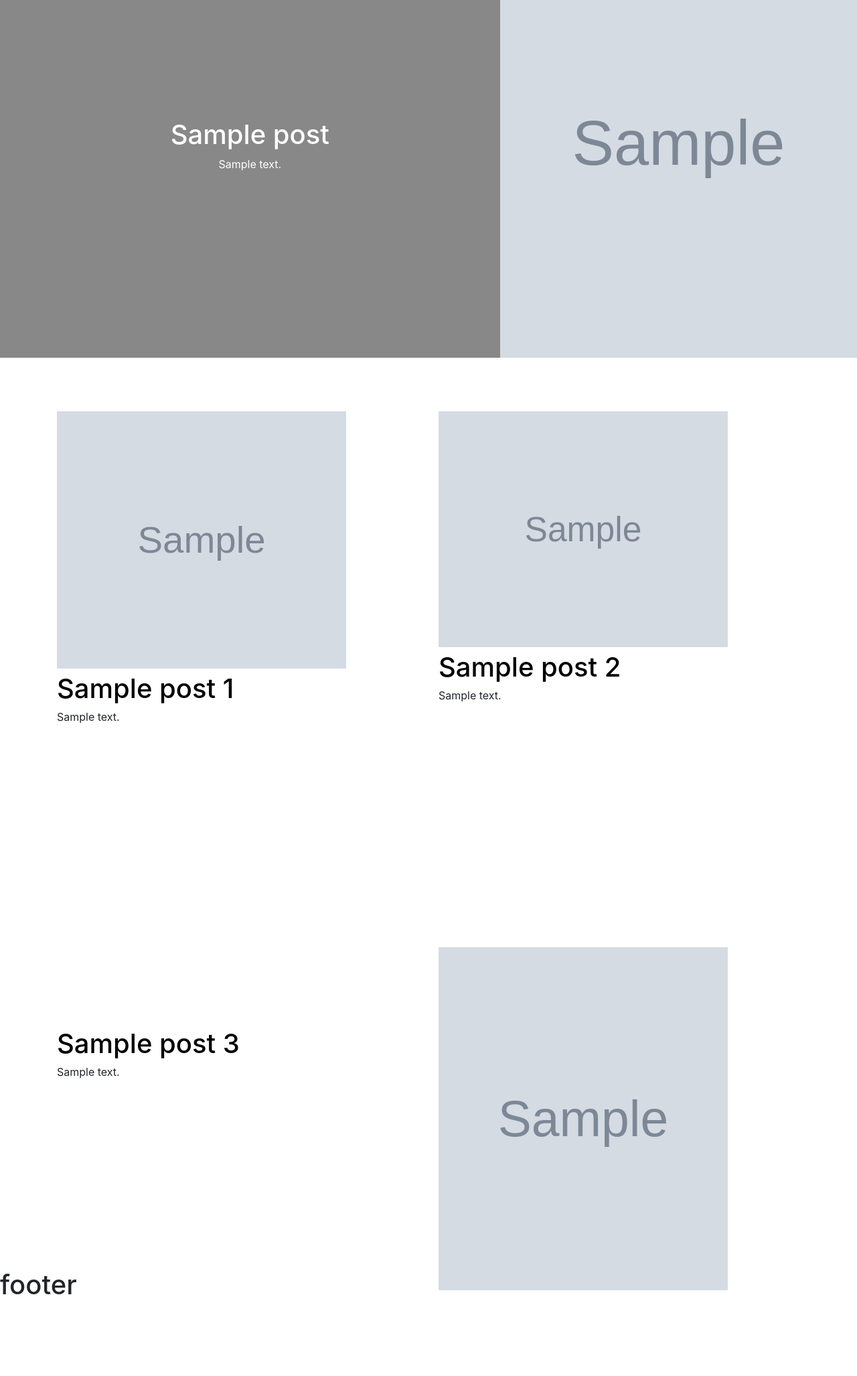
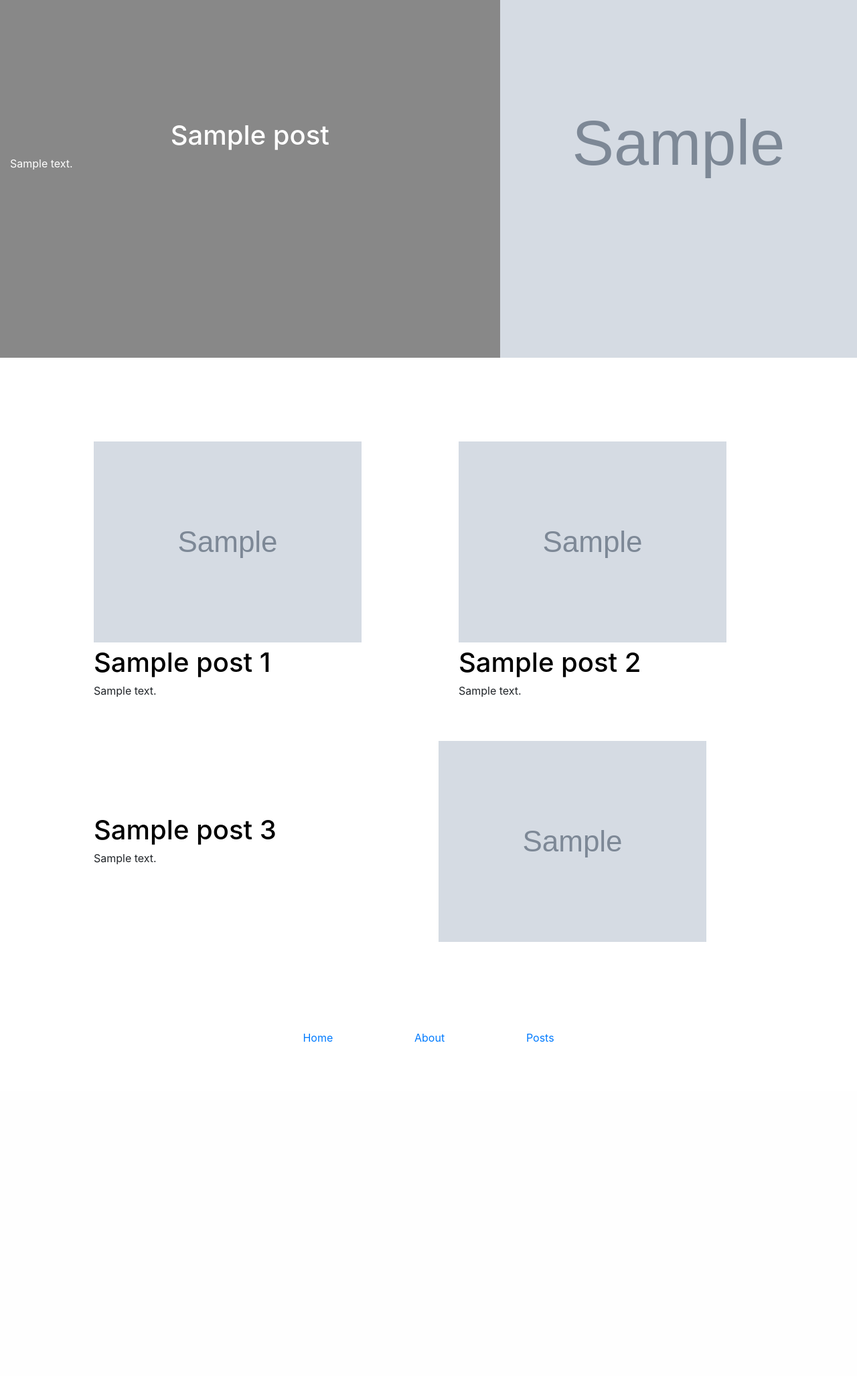
Before and after one commit to michdol/blog, a Django app: template blog/templates/posts/home.html in a window 1280 px wide. Shown: the part 106-2160 px from the top of the page at 67% size. After the commit the page ends 1661 px from the top, so only its background shows below. Run offline with Django 3.2, Linux system fonts and the light colour scheme; the template is opened without the code that fills it: most values are stand-ins (such as "Sample title", 1, 10 or a date in 2020); grey boxes marked "Sample" are stand-in pictures; data that the repository does not hold is empty; style sheets or scripts are compiled from the project's sources; some libraries are stand-ins or nearby versions.

Commit message:
Rebuild home page

```diff
--- a/blog/assets/css/base.scss
+++ b/blog/assets/css/base.scss
@@ -2,4 +2,15 @@ body {
 	position: relative;
 	margin: 0;
 	min-height: 100%;
+
+	#body_content_container {
+		overflow: hidden;
+		height: 1%;
+		min-width: 100%;
+	}
+
+	.img_responsive {
+		height: auto;
+		max-width: 100%;
+	}
 }
--- a/blog/assets/css/footer.scss
+++ b/blog/assets/css/footer.scss
@@ -1,3 +1,8 @@
-h1 {
-	color: green
+#footer {
+	height: 20vh;
+	left: 0;
+	width: 100%;
+	a {
+		margin: 5% 5%;
+	}
 }
--- a/blog/assets/css/posts/home.scss
+++ b/blog/assets/css/posts/home.scss
@@ -7,41 +7,33 @@
 
 #latest_post {
 	color: white;
-	background-color: #61082b;
 	height: 80vh;
-	margin-bottom: 80px;
 	div.row.align-items-center {
 		height: 100%;
 		min-height: 100%;
 	}
 	#latest_post_image {
-		width: 100%;
-		height: 100%;
+		max-width: 100%;
+		height: auto;
 		background-size: 100% 100%;
 	}
 	a.title {
 		color: white;
+		font-size: 2.5rem;
 	}
 }
 
 #posts {
-	height: 160vh;
-	div:first-child {
-		margin-bottom: 20vh;
+	div {
+		box-sizing: content-box;
 	}
+	height: 50%;
+	padding: 10% 10% 0 10%;
+}
+
+#post_3 {
+	padding: 5% 10%;
 	#post_3_text {
 		padding-top: 10%;
 	}
-	img {
-		width: 80%;
-		&.post_img_1 {
-			height: 80%;
-		}
-		&.post_img_2 {
-			height: 55%;
-		}
-		&.post_img_3 {
-			height: 80%;
-		}
-	}
 }
--- a/blog/posts/views.py
+++ b/blog/posts/views.py
@@ -20,6 +20,8 @@ class PostsView(ListView):
 	model = Post
 	template_name = 'posts/list.html'
 	context_object_name = 'posts'
+	ordering = ('-created',)
+	paginate_by = 3
 
 
 class PostDetailView(DetailView):
--- a/blog/templates/base.html
+++ b/blog/templates/base.html
@@ -14,19 +14,27 @@
 
 		<link href="{% sass_src 'css/base.scss' %}" rel="stylesheet" type="text/css" />
 		<link href="{% sass_src 'css/header.scss' %}" rel="stylesheet" type="text/css" />
+		<link href="{% sass_src 'css/footer.scss' %}" rel="stylesheet" type="text/css" />
 		{% block extra_css %}
 		{% endblock %}
 		<title>{% if title %}{{ title }}{% else %}Hello{% endif %}</title>
 	</head>
+	{% block body %}
 	<body>
-		<div id="main_container">
+		{% block nav %}
 			{% include "header.html" %}
+		{% endblock %}
 
-			{% block content %}
-			{% endblock %}
+		{% block body_content %}
+			<div class="container-fluid" id="body_content_container">
+				{% block content %}
+				{% endblock %}
+			</div>
+		{% endblock %}
 
+		{% block foot %}
 			{% include "footer.html" %}
-		</div>
+		{% endblock %}
 
 		<!-- Bootstrap Start -->
 		<script src="https://code.jquery.com/jquery-3.4.1.slim.min.js" integrity="sha384-J6qa4849blE2+poT4WnyKhv5vZF5SrPo0iEjwBvKU7imGFAV0wwj1yYfoRSJoZ+n" crossorigin="anonymous"></script>
@@ -37,4 +45,5 @@
 		<script src="{% static 'js/menu_button.js' %}"></script>
 		<!-- Custom end -->
 	</body>
+	{% endblock %}
 </html>
--- a/blog/templates/footer.html
+++ b/blog/templates/footer.html
@@ -1,5 +1,7 @@
-<footer class="footer-area">
-	<div class="footer-big">
-		<h1>footer</h1>
+<div id="footer" class="navbar relative-bottom">
+	<div class="col-12 d-flex justify-content-center">
+		<a href="/" aria-controls="home">Home</a>
+		<a href="/" role="tab" aria-controls="profile">About</a>
+		<a href="{% url 'posts:list' %}" role="tab" aria-controls="messages">Posts</a>
 	</div>
-</footer>
+</div>
--- a/blog/templates/posts/home.html
+++ b/blog/templates/posts/home.html
@@ -6,40 +6,41 @@
 {% endblock %}
 
 {% block content %}
-<div class="container-fluid" id="latest_post" style="background-color: {{latest_post.get_home_page_background_color}};">
-	<div class="row align-items-center">
-		<div class="col-7 text-center">
-			<a class="title" href="{% url 'posts:detail' latest_post.id %}">{{ latest_post.title }}</a>
-			<span class="align-middle">{{latest_post.description}}</span>
+<div class="row" id="latest_post" style="background-color: {{latest_post.get_home_page_background_color}};">
+	<div class="col-lg-7 col-sm-6 text-center d-flex align-items-center">
+		<div class="container">
+			<div class="row">
+				<a class="w-100 title" href="{% url 'posts:detail' latest_post.id %}">{{ latest_post.title }}</a>
 			</div>
-		<div class="col-5" id="latest_post_image" style="background-image: url('{{latest_post.image_url}}');">
+			<div class="row">
+				<span class="">{{latest_post.description}}</span>
 			</div>
 		</div>
 	</div>
-<div class="container" id="posts">
-	<!-- Post 1 and 2 -->
-	<div class="row h-50">
-		<div class="col-6 text-justify" id="post_1">
-			<img class="post_img_1" src="{{ post_1.image_url }}" />
+	<div class="col-lg-5 col-sm-6 image-fluid" id="latest_post_image" style="background-image: url('{{latest_post.image_url}}');">
+	</div>
+</div>
+
+<div class="row" id="posts">
+	<div class="col-lg-6 col-sm-12 col-xs-12">
+		<img class="img_responsive" src="{{ post_1.image_url }}" />
 		<a class="title" href="{% url 'posts:detail' post_1.id %}">{{ post_1.title }}</a>
 		<span>{{post_1.description}}</span>
 	</div>
-		<div class="col-6 text-justify" id="post_2">
-			<img class="post_img_2" src="{{ post_2.image_url }}" />
+	<div class="col-lg-5 col-sm-12 col-xs-12">
+		<img class="img_responsive" src="{{ post_2.image_url }}" />
 		<a class="title" href="{% url 'posts:detail' post_2.id %}">{{ post_2.title }}</a>
 		<span>{{post_2.description}}</span>
 	</div>
 </div>
 
-	<!-- Post 3 -->
-	<div class="row h-50" id="post_3">
-		<div class="col-6 text-justify" id="post_3_text">
+<div class="row" id="post_3">
+	<div class="col-lg-6 text-justify" id="post_3_text">
 		<a class="title" href="{% url 'posts:detail' post_3.id %}">{{ post_3.title }}</a>
-			<span>{{post_3.description}}</span>
+		<span>{{ post_3.description }}</span>
 	</div>
-		<div class="col-6">
-			<img class="post_img_3" src="{{ post_3.image_url }}" />
-		</div>
+	<div class="col-lg-6">
+		<img class="img_responsive" src="{{ post_3.image_url }}" />
 	</div>
 </div>
 {% endblock %}
```
Also changed, not shown: blog/assets/css/posts/list.scss (+28 -1 lines), blog/templates/posts/list.html (+42 -6 lines), requirements.txt (added, +23 -0 lines), blog/assets/img/tmp_posts_img/post_1.jpg (added), blog/assets/img/tmp_posts_img/post_2.jpg (added), blog/assets/img/tmp_posts_img/post_3.jpeg (added), blog/assets/img/tmp_posts_img/post_4.jpg (added). Lines whose indentation alone changed are shown as unchanged.
